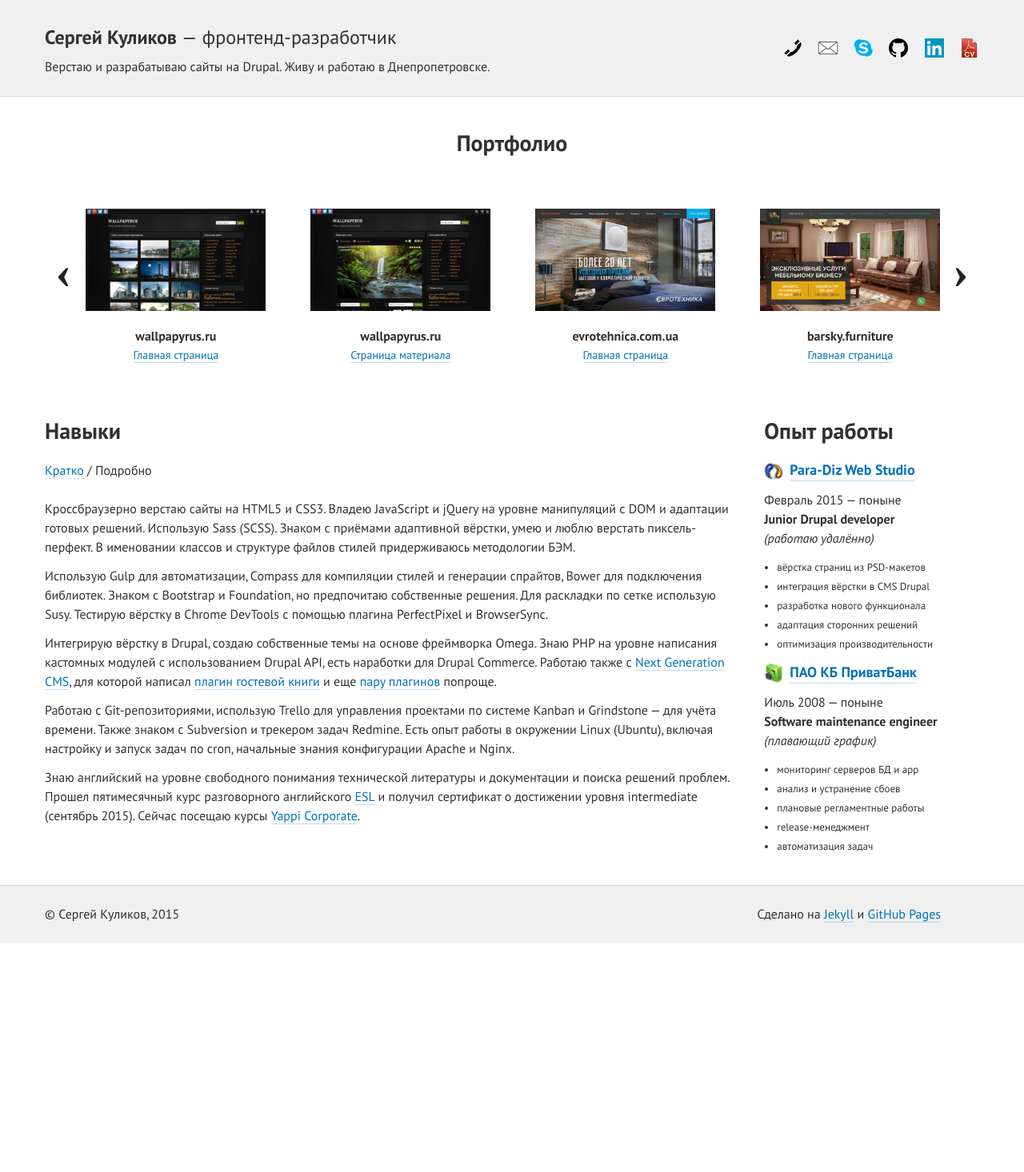
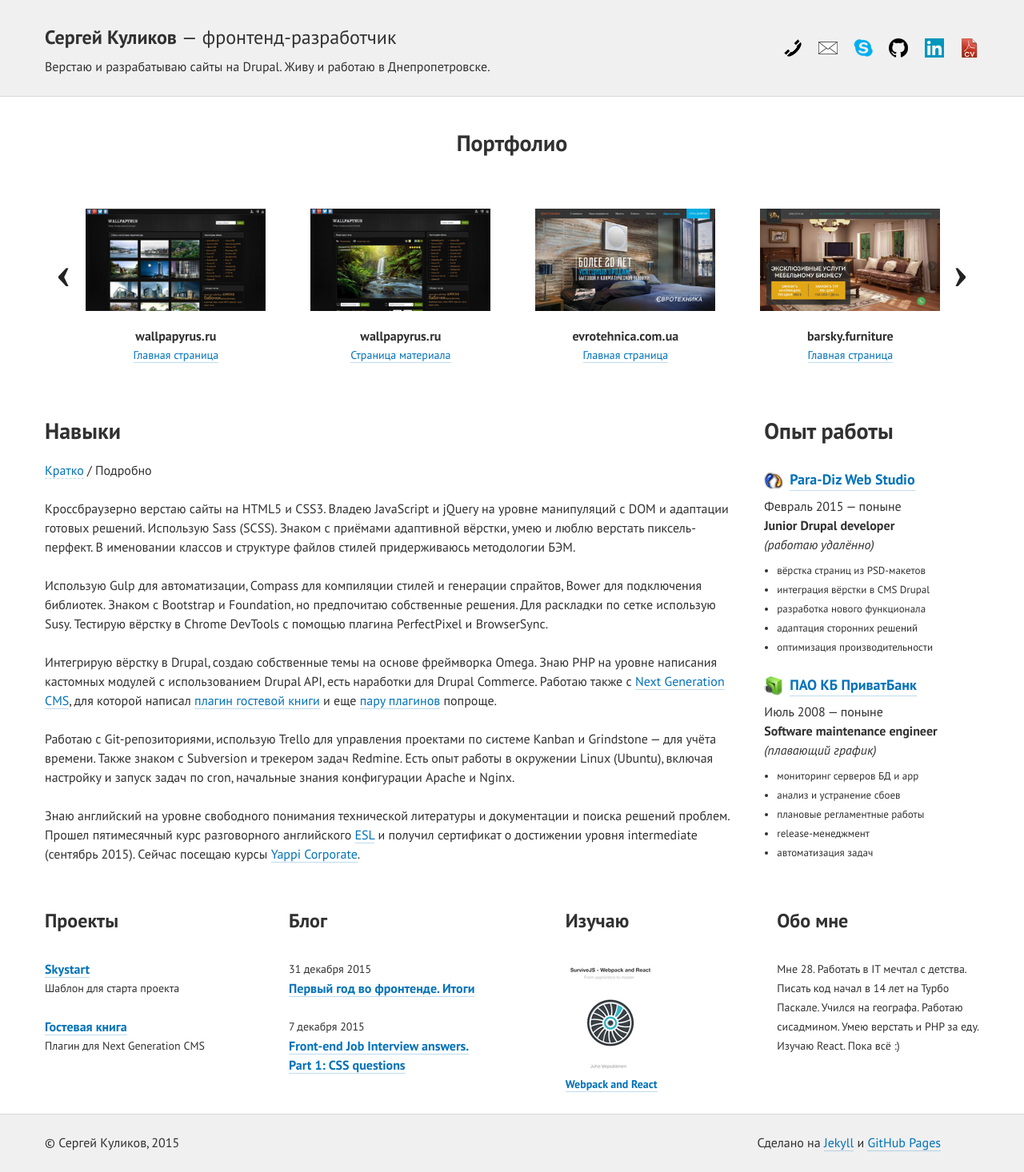
Before and after one commit to web-padawan/web-padawan.github.io, a Jekyll site: the page built from index.html, in a window 1280 px wide. Shown: the whole page at 80% size. Built offline with Jekyll 4.4.1, drawn with Linux system fonts in a browser that asks for light colours; before the commit the page ends 1180 px from its top, so only the background shows below that.

Commit message:
[new] bottom blocks: projects, recent, book, about

```diff
--- /dev/null
+++ b/_includes/about.html
@@ -0,0 +1,8 @@
+<div class="about">
+  <h3 class="about__title">Обо мне</h3>
+  <div class="about__content">
+    <span class="about__text">Мне 28. Работать в IT мечтал с детства. Писать код начал в 14 лет на Турбо Паскале.</span>
+    <span class="about__text">Учился на географа. Работаю сисадмином. Умею верстать и PHP за еду. Изучаю React.</span>
+    <span class="about__text">Пока всё :)</span>
+  </div>
+</div>
--- /dev/null
+++ b/_includes/book.html
@@ -0,0 +1,9 @@
+<div class="book">
+  <h3 class="book__title">Изучаю</h3>
+  <div class="book__content">
+    <a class="book__link" href="http://survivejs.com/webpack_react/">
+      <img class="book__cover" src="/assets/images/books/webpack_react.jpg" alt="Webpack and React">
+      <span class="book__title">Webpack and React</span>
+    </a>
+  </div>
+</div>
--- /dev/null
+++ b/_includes/projects.html
@@ -0,0 +1,13 @@
+<div class="projects">
+  <h3 class="projects__title">Проекты</h3>
+  <ul class="projects__list">
+    <li class="projects__item">
+      <a class="projects__entry" href="https://github.com/web-padawan/skystart">Skystart</a>
+      <p class="projects__descr">Шаблон для старта проекта</p>
+    </li>
+    <li class="projects__item">
+      <a class="projects__entry" href="https://github.com/web-padawan/ng_guestbook">Гостевая книга</a>
+      <p class="projects__descr">Плагин для Next Generation CMS</p>
+    </li>
+  </ul>
+</div>
--- /dev/null
+++ b/_includes/recent.html
@@ -0,0 +1,29 @@
+<div class="recent">
+  <h3 class="recent__title">Блог</h3>
+  <ul class="recent__list">
+  {% for post in site.posts limit:3 %}
+    <li class="recent__item">
+      {% assign m = post.date | date: "%-m" %}
+      <div class="recent__date">
+        <span>{{ post.date | date: "%-d" }}</span>
+          {% case m %}
+            {% when '1' %}<span>января</span>
+            {% when '2' %}<span>февраля</span>
+            {% when '3' %}<span>марта</span>
+            {% when '4' %}<span>апреля</span>
+            {% when '5' %}<span>мая</span>
+            {% when '6' %}<span>июня</span>
+            {% when '7' %}<span>июля</span>
+            {% when '8' %}<span>августа</span>
+            {% when '9' %}<span>сентября</span>
+            {% when '10' %}<span>октября</span>
+            {% when '11' %}<span>ноября</span>
+            {% when '12' %}<span>декабря</span>
+          {% endcase %}
+          <span>{{ post.date | date: "%Y" }}</span>
+      </div>
+      <a class="recent__entry" href="{{ post.url | prepend: site.baseurl }}">{{ post.title }}</a>
+    </li>
+  {% endfor %}
+  </ul>
+</div>
--- a/index.html
+++ b/index.html
@@ -8,4 +8,14 @@
 
   {% include experience.html %}
 
+  <div class="bottom">
+    {% include projects.html %}
+
+    {% include recent.html %}
+
+    {% include book.html %}
+
+    {% include about.html %}
+  </div>
+
   {% include scripts.html %}
--- /dev/null
+++ b/sass/blocks/_bottom.scss
@@ -0,0 +1,4 @@
+.bottom {
+  overflow: auto;
+  clear: both;
+}
```
Also changed, not shown: assets/css/app.css (+157 -3 lines), sass/blocks/_about.scss (added, +20 -0 lines), sass/blocks/_book.scss (added, +28 -0 lines), sass/blocks/_projects.scss (added, +35 -0 lines), sass/blocks/_recent.scss (added, +34 -0 lines), assets/css/app.min.css, assets/images/books/webpack_react.jpg (added).
